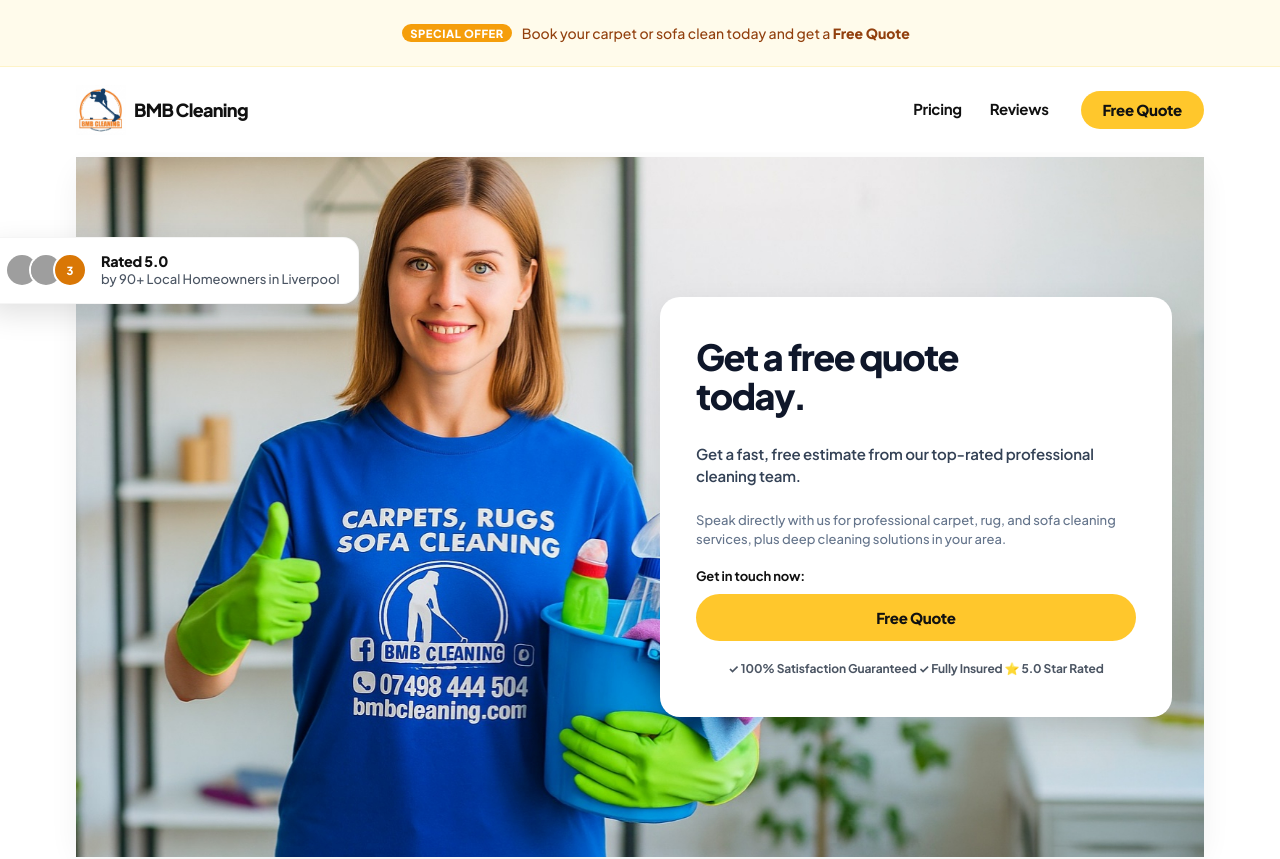
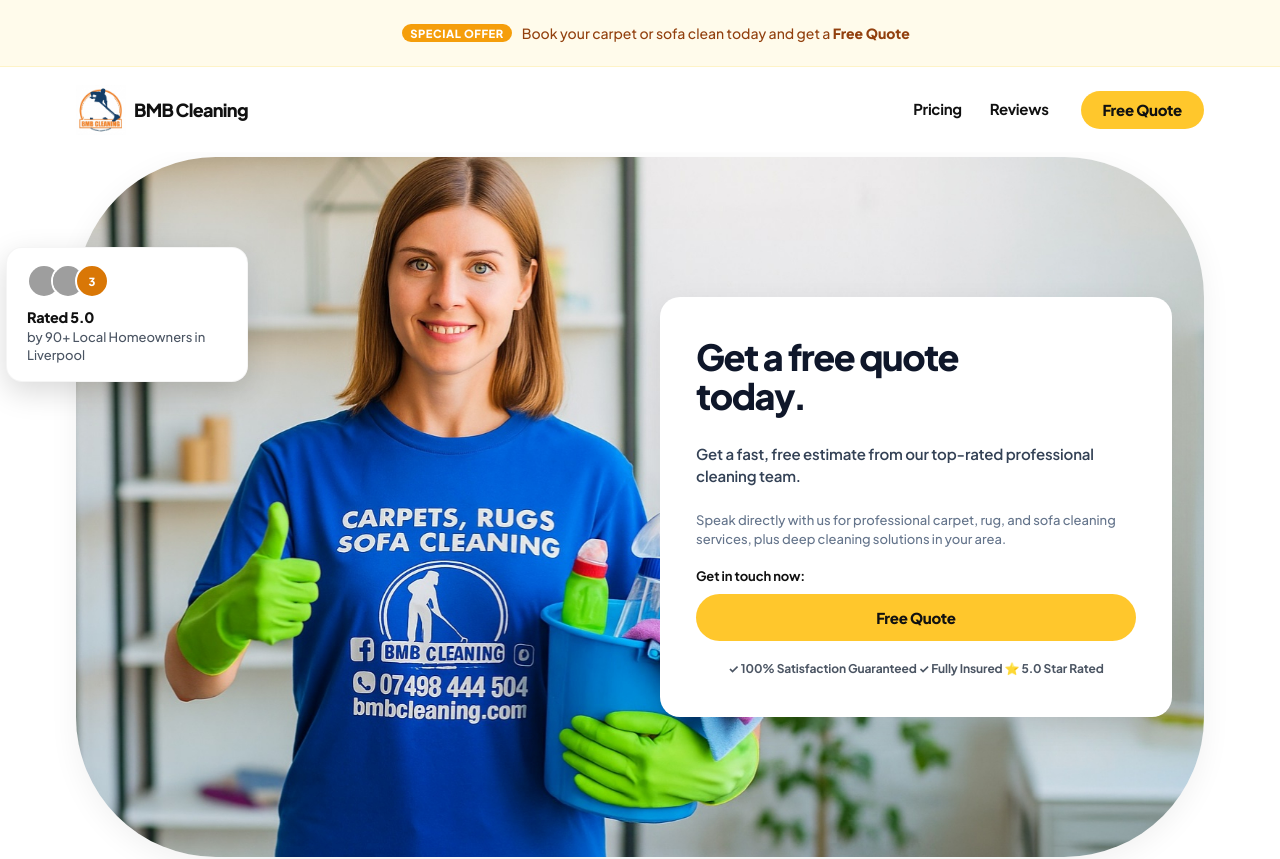
Before and after one commit to jackthecodegenius/BMBCleaning, a React (Vite) app: page / in a window 1280 px wide. Shown: the top 859 px of the page. Built offline with nearby package versions, Linux system fonts and the light colour scheme; grey boxes are pictures that could not be loaded.

Commit message:
touching up the css on home page

```diff
--- a/src/Components/Hero.css
+++ b/src/Components/Hero.css
@@ -20,17 +20,20 @@
 .hero-card-wrapper {
   position: relative;
   width: 100%;
-  border-radius: 24px;
-  overflow: visible; /* Allows the review badge to hang outside the card edge */
+  background: transparent; /* <--- Removes any background from the outer wrapper */
+  box-shadow: none; /* <--- Removes the old square box shadow */
+  border-radius: 0; /* <--- Removes old wrapper corners */
+  overflow: visible;
   display: flex;
   min-height: 700px;
-  box-shadow: 0 8px 30px rgba(0, 0, 0, 0.06);
 }
 
 .hero-image-container {
   width: 100%;
   height: 700px;
   position: relative;
+  background: transparent; /* <--- Ensures no hidden background box lingers here */
+  overflow: visible;
 }
 
 .hero-cleaning-img {
@@ -38,27 +41,28 @@
   height: 100%;
   object-fit: cover;
   display: block;
+  border-radius: 140px; /* <--- Keeps your clean oval shape on the image */
+  box-shadow: 0 8px 30px rgba(0, 0, 0, 0.06); /* <--- Moves the smooth shadow onto the oval image itself */
 }
-
 /* ==========================================
-   FLOATING REVIEW BADGE (Pushed outside left edge)
+   FLOATING REVIEW BADGE (Pushed fully outside)
    ========================================== */
 .hero-floating-badge {
   position: absolute;
-  top: 80px;
-  left: -90px; /* Negative value positions it outside the photo container */
+  top: 90px;
+  left: -70px; /* <--- Pushes it completely outside the left edge into clear space */
   background-color: #ffffff;
-  padding: 14px 18px;
+  padding: 16px 20px;
   border-radius: 16px;
-  box-shadow: 0 10px 30px rgba(0, 0, 0, 0.12);
+  box-shadow: 0 10px 30px rgba(0, 0, 0, 0.15);
   display: flex;
-  align-items: center;
-  gap: 14px;
-  z-index: 20;
+  flex-direction: column;
+  align-items: flex-start;
+  gap: 10px;
+  z-index: 50; /* High z-index ensures it sits cleanly on top */
   border: 1px solid rgba(0, 0, 0, 0.04);
-  white-space: nowrap;
+  width: 200px;
 }
-
 .badge-avatars {
   display: flex;
   align-items: center;
@@ -97,6 +101,7 @@
   color: #4b5563;
   line-height: 1.35;
   font-weight: 500;
+  white-space: normal;
 }
 
 .badge-text-content strong {
@@ -105,6 +110,7 @@
   font-size: 0.9rem;
   color: #111111;
   letter-spacing: -0.02em;
+  margin-bottom: 2px;
 }
 
 /* ==========================================
@@ -118,18 +124,19 @@
   width: 440px;
   background-color: #ffffff;
   border-radius: 20px;
-  padding: 0px 36px 30px 36px; /* Top padding set to 0 to sit close to the top border */
+  padding: 0px 36px 30px 36px;
   display: flex;
   flex-direction: column;
   justify-content: center;
   box-shadow: 0 10px 30px rgba(0, 0, 0, 0.08);
+  z-index: 10;
 }
 
 .hero-title {
   font-size: 2.25rem;
   font-weight: 800;
   color: #0f172a;
-  margin-top: 30px; /* Controls distance from the top border */
+  margin-top: 30px;
   margin-bottom: 12px;
   letter-spacing: -0.04em;
   line-height: 1.08;
@@ -188,7 +195,6 @@
   background-color: #f3bd20;
 }
 
-/* Trust points row under button */
 .hero-trust-points {
   display: flex;
   justify-content: center;
@@ -205,7 +211,6 @@
   .hero-card-wrapper {
     flex-direction: column;
     min-height: auto;
-    overflow: hidden;
   }
   .hero-content-box {
     position: relative;
--- a/src/Components/Hero.jsx
+++ b/src/Components/Hero.jsx
@@ -13,7 +13,7 @@
               alt="BMB Cleaning Professional"
               className="hero-cleaning-img"
             />
-            {/* Floating Review Badge Overlay */}
+            {/* Floating Review Badge moved here so it can hang outside safely */}
             <div className="hero-floating-badge">
               <div className="badge-avatars">
                 <img
```
